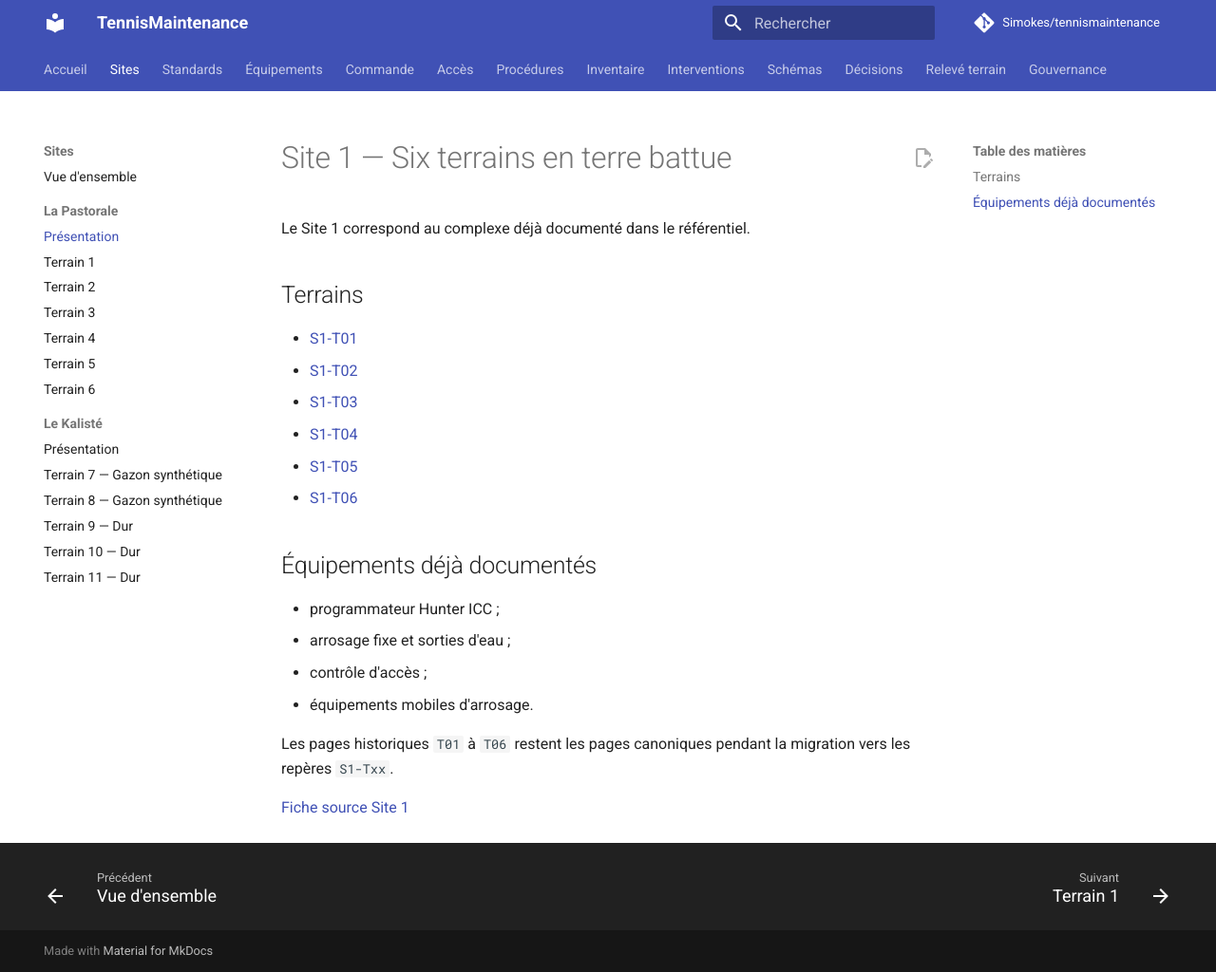
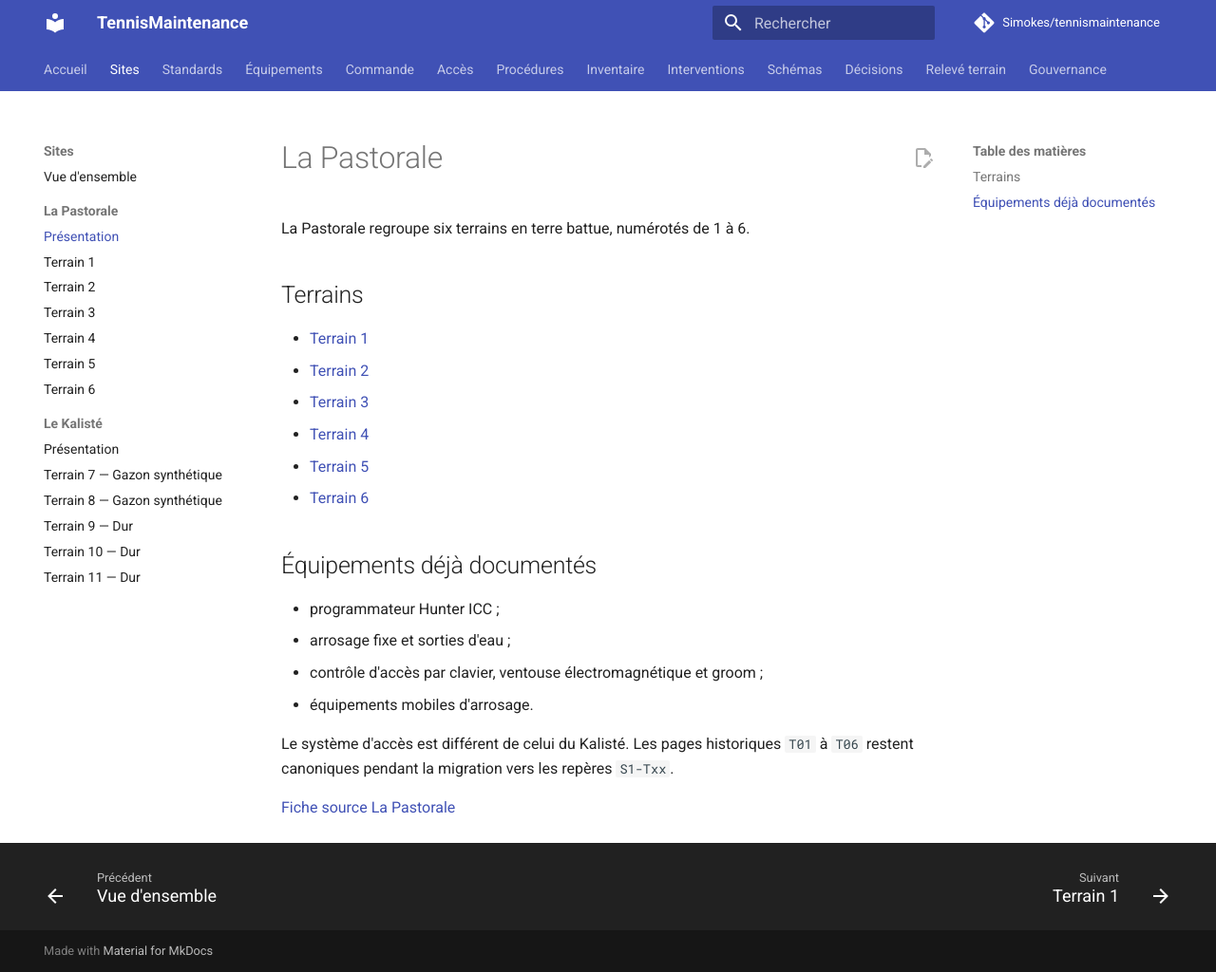
Before and after one commit to Simokes/tennismaintenance, an MkDocs documentation site: the page built from docs/sites/site-1/index.md, in a window 1280 px wide and 1024 px high. Shown: the whole window at 95% size. Built offline with MkDocs 1.6.1 and Material for MkDocs 9.7.7, drawn with Linux system fonts in a browser that asks for light colours; comment, search, counter and statistics services are not loaded.

Commit message:
docs: update La Pastorale portal

```diff
--- a/docs/sites/site-1/index.md
+++ b/docs/sites/site-1/index.md
@@ -1,23 +1,23 @@
-# Site 1 — Six terrains en terre battue
+# La Pastorale
 
-Le Site 1 correspond au complexe déjà documenté dans le référentiel.
+La Pastorale regroupe six terrains en terre battue, numérotés de 1 à 6.
 
 ## Terrains
 
-- [S1-T01](../../terrains/T01.md)
-- [S1-T02](../../terrains/T02.md)
-- [S1-T03](../../terrains/T03.md)
-- [S1-T04](../../terrains/T04.md)
-- [S1-T05](../../terrains/T05.md)
-- [S1-T06](../../terrains/T06.md)
+- [Terrain 1](../../terrains/T01.md)
+- [Terrain 2](../../terrains/T02.md)
+- [Terrain 3](../../terrains/T03.md)
+- [Terrain 4](../../terrains/T04.md)
+- [Terrain 5](../../terrains/T05.md)
+- [Terrain 6](../../terrains/T06.md)
 
 ## Équipements déjà documentés
 
 - programmateur Hunter ICC ;
 - arrosage fixe et sorties d'eau ;
-- contrôle d'accès ;
+- contrôle d'accès par clavier, ventouse électromagnétique et groom ;
 - équipements mobiles d'arrosage.
 
-Les pages historiques `T01` à `T06` restent les pages canoniques pendant la migration vers les repères `S1-Txx`.
+Le système d'accès est différent de celui du Kalisté. Les pages historiques `T01` à `T06` restent canoniques pendant la migration vers les repères `S1-Txx`.
 
-[Fiche source Site 1](https://github.com/Simokes/tennismaintenance/blob/main/sites/SITE-001-complexe-tennis.md)
+[Fiche source La Pastorale](https://github.com/Simokes/tennismaintenance/blob/main/sites/SITE-001-complexe-tennis.md)
```
